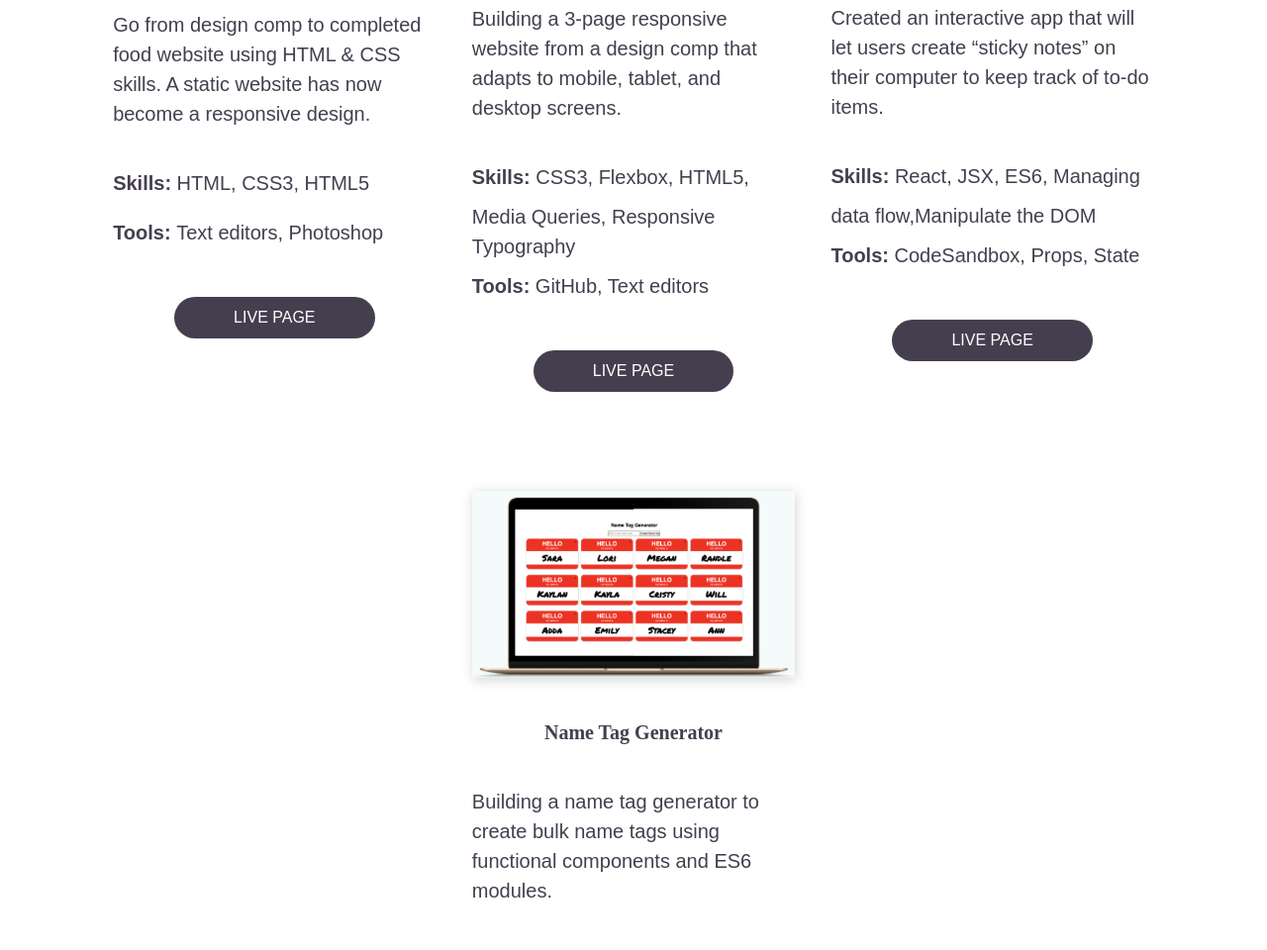
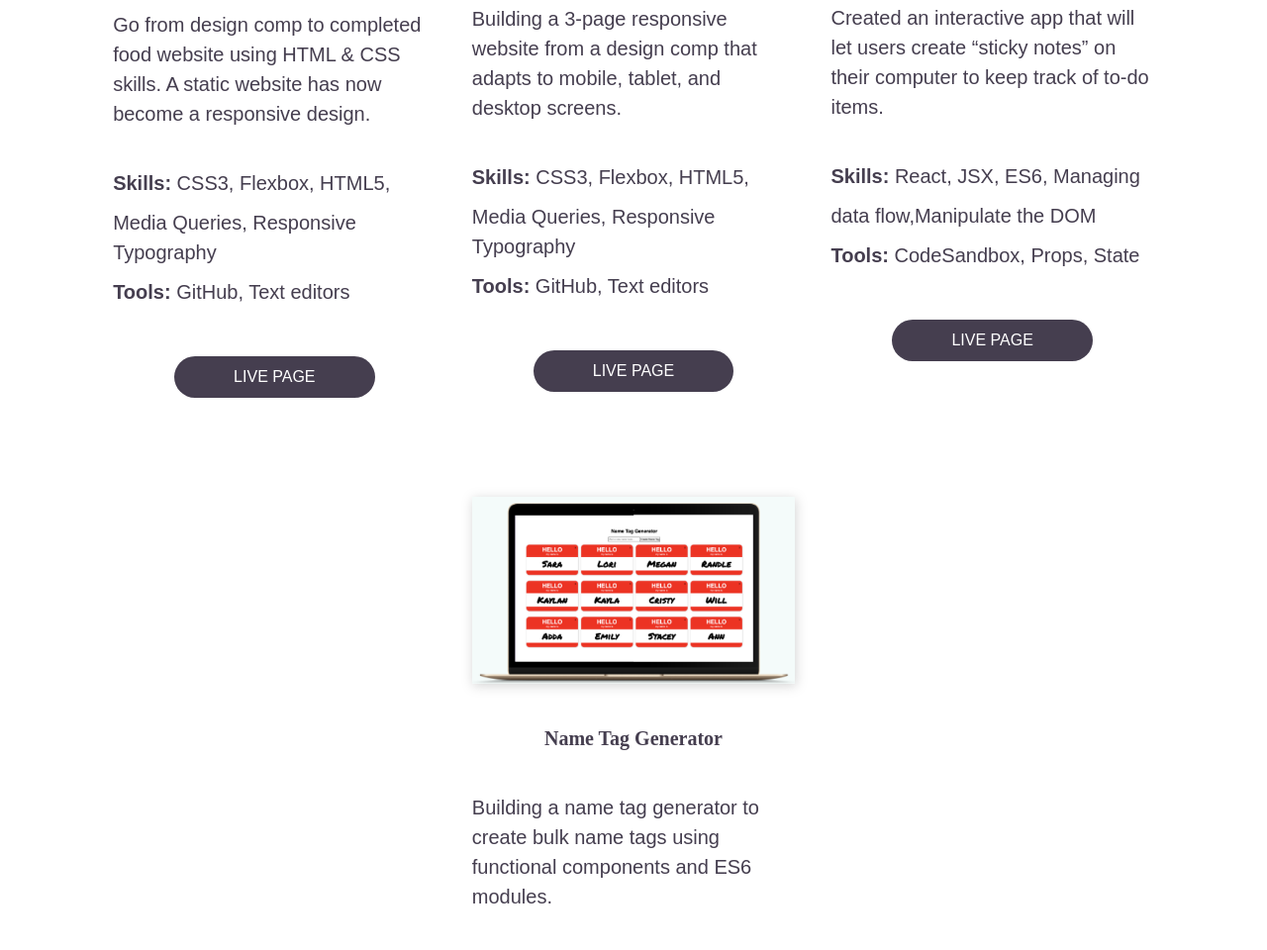
Before and after one commit to celinasn/celinas-portfolio, a website built with Parcel: page index.html in a window 1280 px wide. Shown: the part 1045-2005 px from the top of the page at 99% size. Built offline with nearby package versions, Linux system fonts and the light colour scheme.

Commit message:
Add files via upload

```diff
--- a/index.html
+++ b/index.html
@@ -41,7 +41,6 @@
       </div>
     </div>
   </header>
-</body>
 
 <main>
 
@@ -52,14 +51,14 @@
         <div class="portfolio-wrapper">
           <div class="home-portfolio-piece">
             <figure>
-              <a href="https://celinasn.github.io/101-rogue_pickings-01-starter-code/" target="_blank"><img src="img/rogue-pickings.png"
+              <a href="https://celinasn.github.io/rogue_pickings-/" target="_blank"><img src="img/rogue-pickings.png"
                 alt="Rogue Picking site"></a>
               </figure>
               <h4>Rogue Pickings</h4>
               <p class="project-description">Go from design comp to completed food website using  HTML & CSS skills. A static website has now become a responsive design.</p>
-              <p><span>Skills: </span>HTML, CSS3, HTML5</p>
-              <p><span>Tools: </span>Text editors, Photoshop</p>
-              <a class="project-link" href="https://celinasn.github.io/101-rogue_pickings-01-starter-code/" target="_blank">live page</a>
+              <p><span>Skills: </span>CSS3, Flexbox, HTML5, Media Queries, Responsive Typography</p>
+              <p><span>Tools: </span>GitHub, Text editors</p>
+              <a class="project-link" href="https://celinasn.github.io/rogue_pickings-/" target="_blank">live page</a>
                 </div>
                 <div class="home-portfolio-piece">
                   <figure>
@@ -174,5 +173,5 @@
     ga('create', 'UA-XXXXX-Y', 'auto'); ga('set', 'anonymizeIp', true); ga('set', 'transport', 'beacon'); ga('send', 'pageview')
   </script>
   <script src="https://www.google-analytics.com/analytics.js" async></script>
-
+  </body>
 </html>
```
